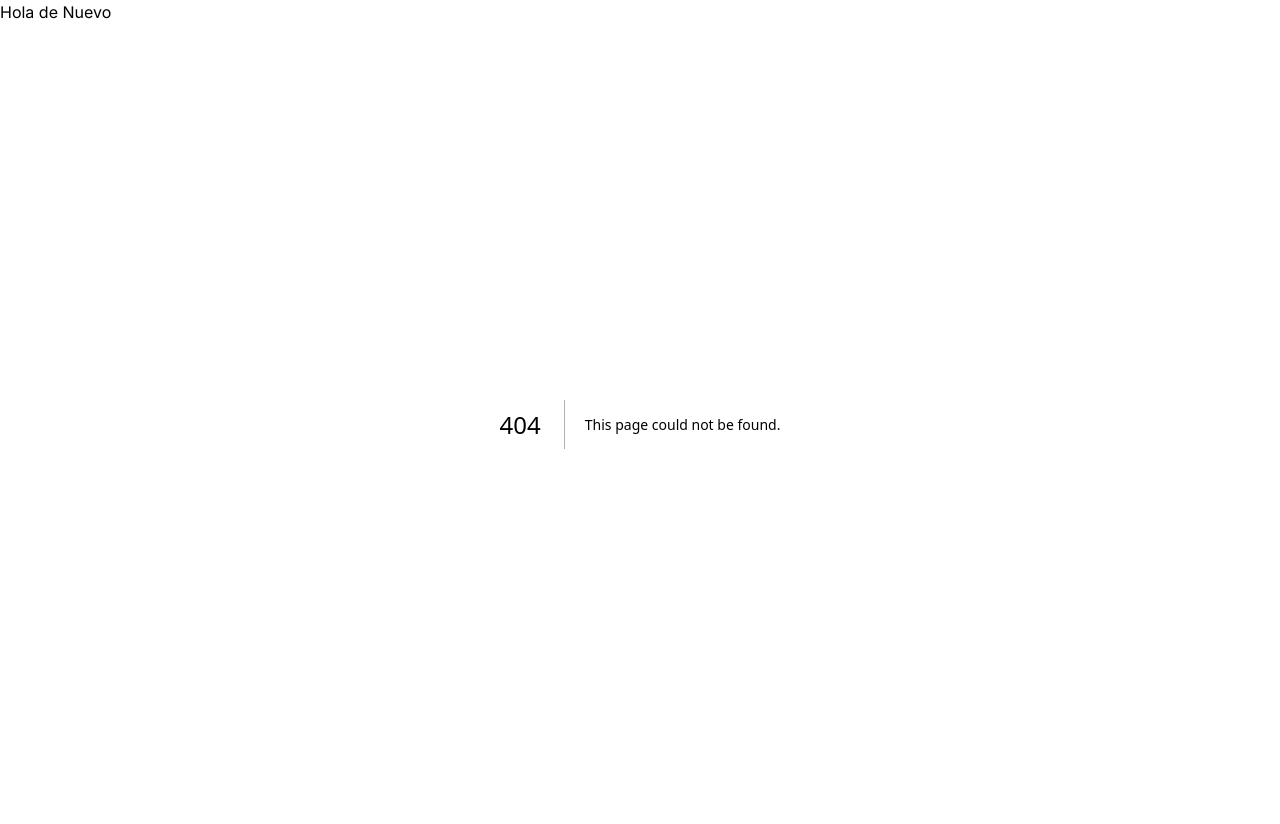
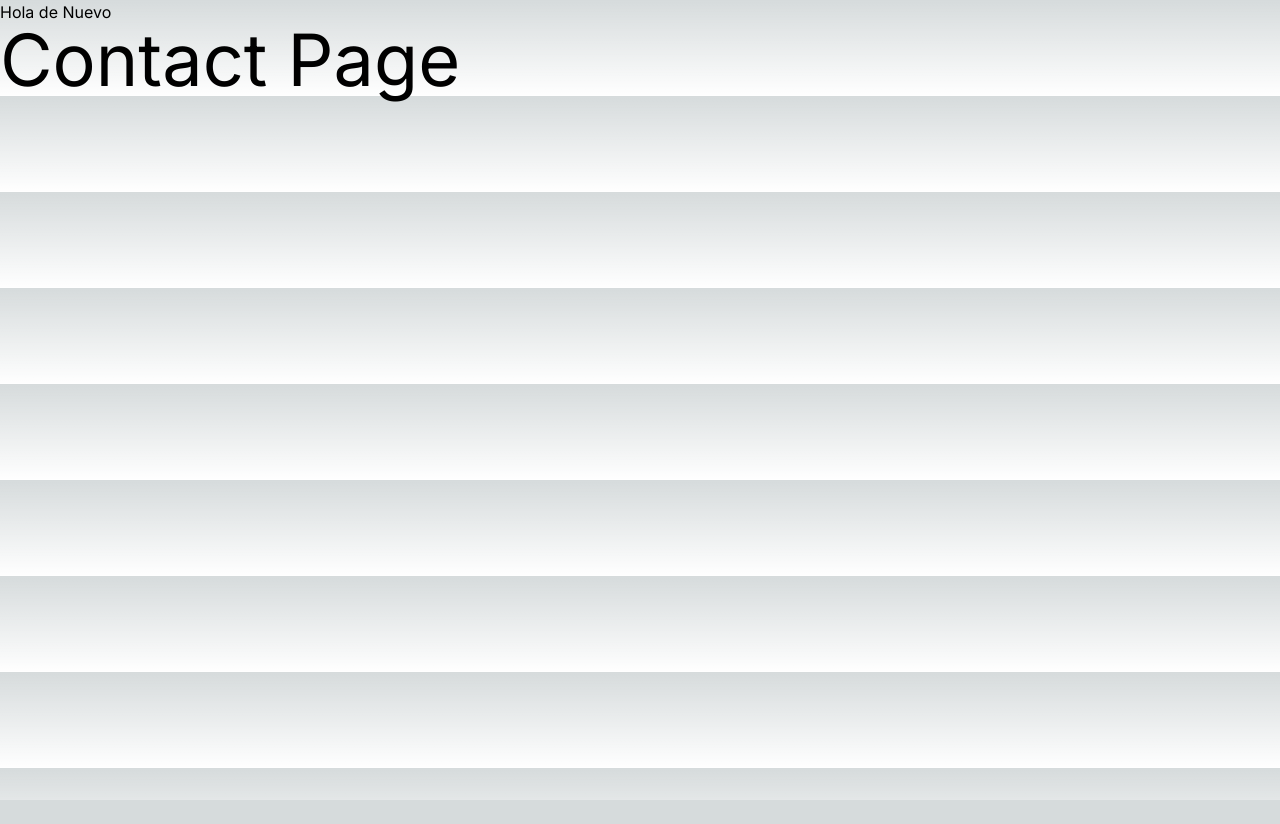
Before and after one commit to C3SC0-V4113/Next-First-Steps, a Next.js app: page /contact in a window 1280 px wide. Before the commit this address had no page. After the commit the page ends 800 px from the top, so only its background shows below. Built offline with nearby package versions, Linux system fonts and the light colour scheme.

Commit message:
added new pages to test routing

```diff
--- /dev/null
+++ b/app/about/page.tsx
@@ -0,0 +1,9 @@
+const AboutPage = () => {
+  return (
+    <>
+      <span className="text-7xl">About Page</span>
+    </>
+  );
+};
+
+export default AboutPage;
--- /dev/null
+++ b/app/contact/page.tsx
@@ -0,0 +1,9 @@
+const ContactPage = () => {
+  return (
+    <>
+      <span className="text-7xl">Contact Page</span>
+    </>
+  );
+};
+
+export default ContactPage;
--- /dev/null
+++ b/app/pricing/page.tsx
@@ -0,0 +1,9 @@
+const PricingPage = () => {
+  return (
+    <>
+      <span className="text-7xl">Pricing Page</span>
+    </>
+  );
+};
+
+export default PricingPage;
```
